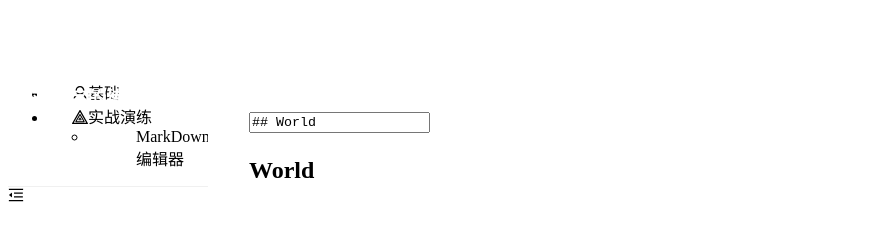
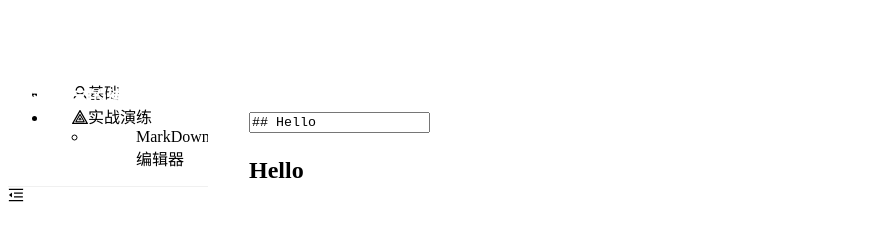
Before and after one commit to Formulaaa/vueplay, a Vue app: page /exercise/mark-down in a window 1280 px wide. Shown: the top 234 px of the page, without its empty margins (0-873 px from the left). Built offline with nearby package versions, Linux system fonts and the light colour scheme.

Commit message:
markdown一级标题无法使用

```diff
--- a/src/views/exercise/MarkDown.vue
+++ b/src/views/exercise/MarkDown.vue
@@ -4,12 +4,12 @@
  * @Author: congsir
  * @Date: 2022-10-08 14:41:28
  * @LastEditors: Please set LastEditors
- * @LastEditTime: 2022-10-08 15:47:54
+ * @LastEditTime: 2022-10-08 16:09:06
 -->
 <template>
     <a-row :gutter="10">
         <a-col :span="12">
-        <a-textarea v-model:value="input" autosize :bordered="false" @input="update" >
+            <a-textarea v-model:value="input" autosize :bordered="false">
             </a-textarea>
         </a-col>
         <a-col :span="12">
@@ -19,16 +19,29 @@
 </template>
 
 <script setup lang="ts">
-import { marked } from "marked"
-import { debounce } from 'lodash-es'
-import { ref,computed } from 'vue';
-import type { ChangeEvent } from "ant-design-vue/es/_util/EventInterface";
-
-const input = ref("## World");
-const output = computed(() => marked(input.value))
-const update = debounce((e:ChangeEvent) => {
-    input.value = e.target.value || ''
-},100)
+import {marked} from "marked"
+// import { debounce } from 'lodash-es'
+import { ref, computed } from 'vue';
+// import type { ChangeEvent } from "ant-design-vue/es/_util/EventInterface";
+// let rendererMD = new marked.Renderer();
+// marked.setOptions({
+//     renderer: rendererMD,
+//     gfm: true,
+//     tables: true,
+//     breaks: false,
+//     pedantic: false,
+//     sanitize: false,
+//     smartLists: true,
+//     smartypants: false
+// });
+const input = ref('## Hello');
+const output = computed(() => {
+    // console.log(input.value);
+    return marked(input.value);
+})
+// const update = debounce((e:ChangeEvent) => {
+//     input.value = e.target.value || ''
+// },100)
 
 </script>
 
```
Lines whose indentation alone changed are shown as unchanged.
